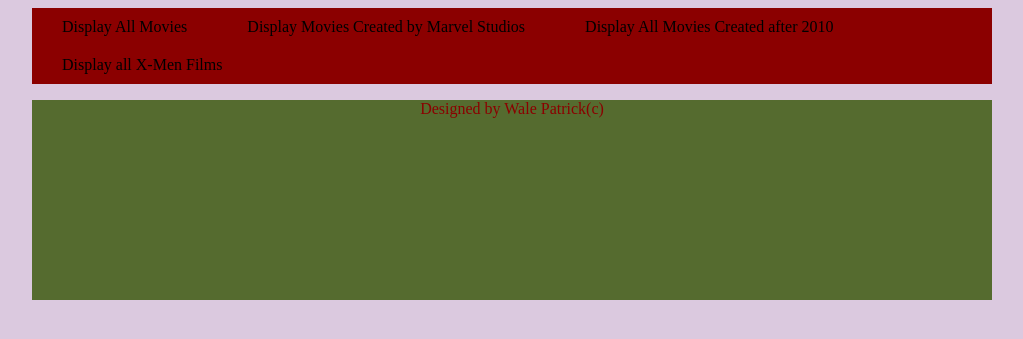
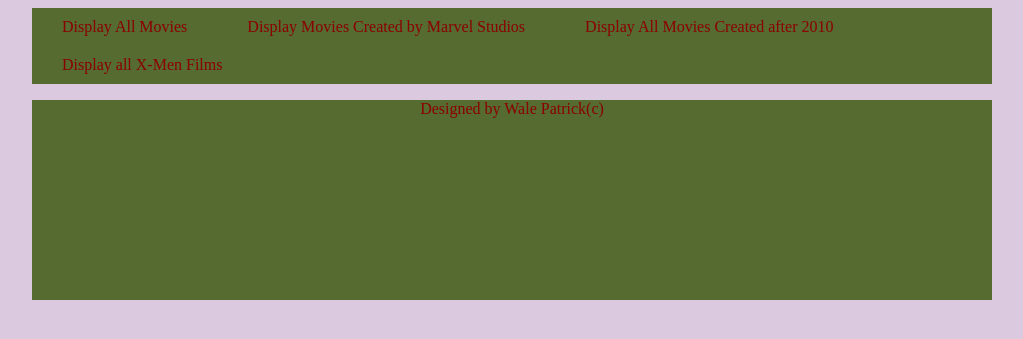
Before and after one commit to waleOkare/AzureTest, a PHP site: page /index.php in a window 1280 px wide. Shown: the top 339 px of the page, without its empty margins (128-1151 px from the left). Run offline with PHP 8.4, Linux system fonts and the light colour scheme.

Commit message:
from home3

```diff
--- a/week5a/style.css
+++ b/week5a/style.css
@@ -7,7 +7,7 @@ body{
 }
 /* this is to control the navigation bar */
 header{
-    background-color: darkred;
+    background-color: darkolivegreen;
 }
 nav>ul{
     list-style-type: none;
@@ -21,13 +21,13 @@ nav>ul>li{
 
 nav>ul>li a {
     display: block;
-    color: #000000;
+    color: darkred;
     text-align: center;
     padding: 10px 30px;
     text-decoration: none;
 }
 li a:hover{
-    color: navy;
+    color: orangered;
 }
 /* End of Navigation bar Control */
 
```
